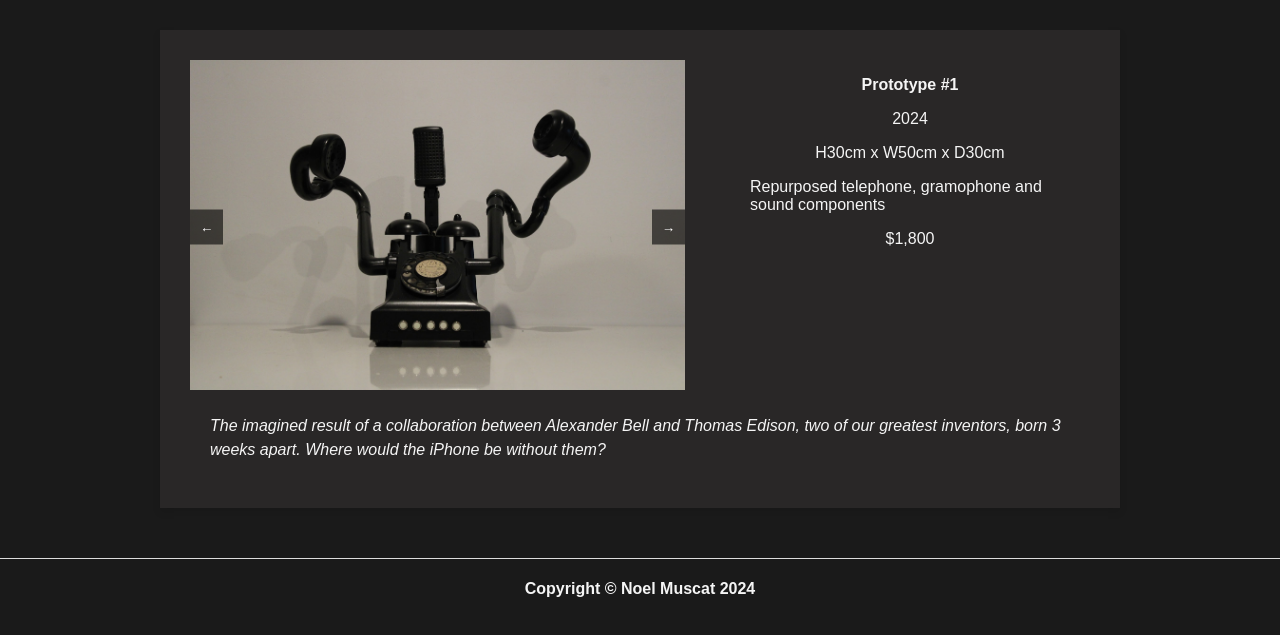
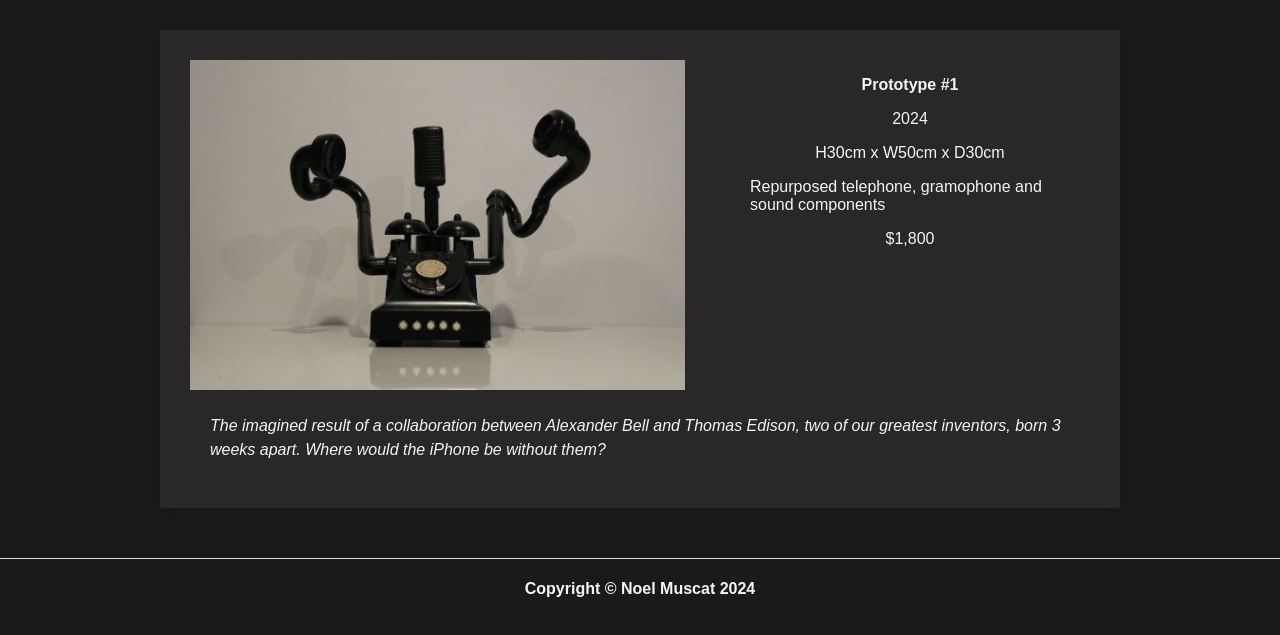
Before and after one commit to Maxi908/Noel-Muscat-Sculpture, a plain HTML site: page sculpture-pages/s1.html in a window 1280 px wide. Shown: the part 121-756 px from the top of the page. Drawn offline with Linux system fonts and the light colour scheme.

Commit message:
Removed buttons for some sculpture pages

```diff
--- a/sculpture-pages/s1.html
+++ b/sculpture-pages/s1.html
@@ -35,9 +35,7 @@
         <div class="container">
             <div class="image-details-container">
                 <div class="image-section">
-                    <button class="nav left">&larr;</button>
                     <img src="../images/sculpture1/IMG_3219.JPG" alt="Sculpture Image" class="art-image">
-                    <button class="nav right">&rarr;</button>
                 </div>
 
 
```
Also changed, not shown: sculpture-pages/s2.html (+0 -2 lines).
